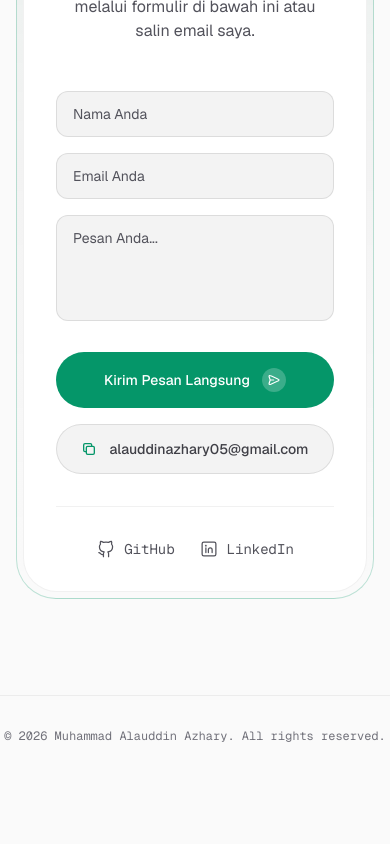
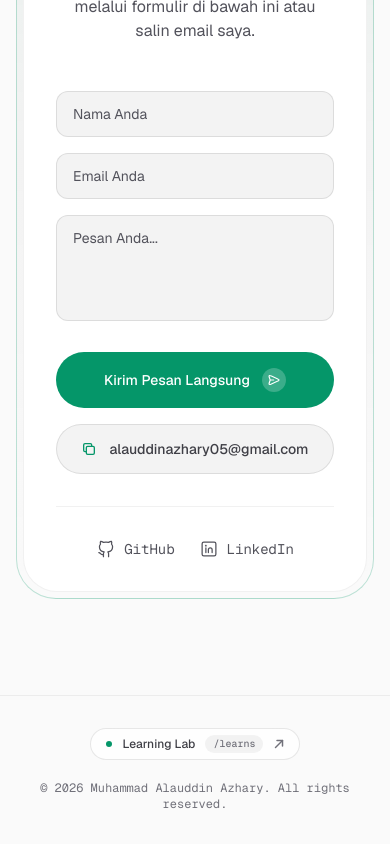
Before and after one commit to aldnazr/portofoliov2, a Next.js app: page / in a window 390 px wide. Shown: the part 5529-6373 px from the top of the page. Before the commit the page ends 6305 px from the top, so only its background shows below. Built offline with nearby package versions, Linux system fonts and the light colour scheme.

Commit message:
feat(footer): add learning lab link and responsive layout
Update footer to a responsive two-column layout and add a stylized link pill directing users to the interactive Learning Lab (/learns).

```diff
--- a/components/footer.tsx
+++ b/components/footer.tsx
@@ -1,11 +1,42 @@
+import Link from "next/link";
 import { profile } from "@/data/profile";
 
 export default function Footer() {
   return (
-    <footer className="relative z-10 border-t border-hairline-soft py-8 text-center text-xs font-mono text-subtle">
-      <p>
-        © {new Date().getFullYear()} {profile.name}. All rights reserved.
-      </p>
+    <footer className="relative z-10 border-t border-hairline-soft bg-background/50">
+      <div className="max-w-6xl mx-auto px-4 sm:px-6 py-8 sm:py-10 flex flex-col-reverse sm:flex-row items-center justify-between gap-5">
+        <p className="text-xs font-mono text-subtle text-center sm:text-left">
+          © {new Date().getFullYear()} {profile.name}. All rights reserved.
+        </p>
+
+        <Link
+          href="/learns"
+          aria-label="Kunjungi Interactive Learning Lab (/learns)"
+          className="group inline-flex items-center gap-2.5 rounded-full border border-hairline bg-surface/80 px-3.5 py-1.5 sm:px-4 sm:py-2 text-xs font-medium text-foreground-soft backdrop-blur-md transition-all duration-300 hover:border-accent-wash-border hover:bg-accent-wash hover:text-foreground active:scale-[0.98] focus-visible:outline-none focus-visible:ring-2 focus-visible:ring-accent-strong focus-visible:ring-offset-2 focus-visible:ring-offset-background"
+        >
+          <span className="relative flex size-2 items-center justify-center">
+            <span className="absolute inline-flex size-full animate-ping rounded-full bg-accent opacity-70" />
+            <span className="relative inline-flex size-1.5 rounded-full bg-accent" />
+          </span>
+          <span>Learning Lab</span>
+          <span className="rounded-full bg-overlay px-2 py-0.5 font-mono text-[10px] text-subtle transition-colors duration-300 group-hover:bg-accent-wash-strong group-hover:text-accent-strong">
+            /learns
+          </span>
+          <svg
+            className="size-3 text-subtle transition-transform duration-300 ease-out group-hover:translate-x-0.5 group-hover:-translate-y-0.5 group-hover:text-accent-strong"
+            viewBox="0 0 12 12"
+            fill="none"
+            stroke="currentColor"
+            strokeWidth="1.5"
+            strokeLinecap="round"
+            strokeLinejoin="round"
+            aria-hidden="true"
+          >
+            <path d="M2.5 9.5L9.5 2.5" />
+            <path d="M4 2.5h5.5v5.5" />
+          </svg>
+        </Link>
+      </div>
     </footer>
   );
 }
```
